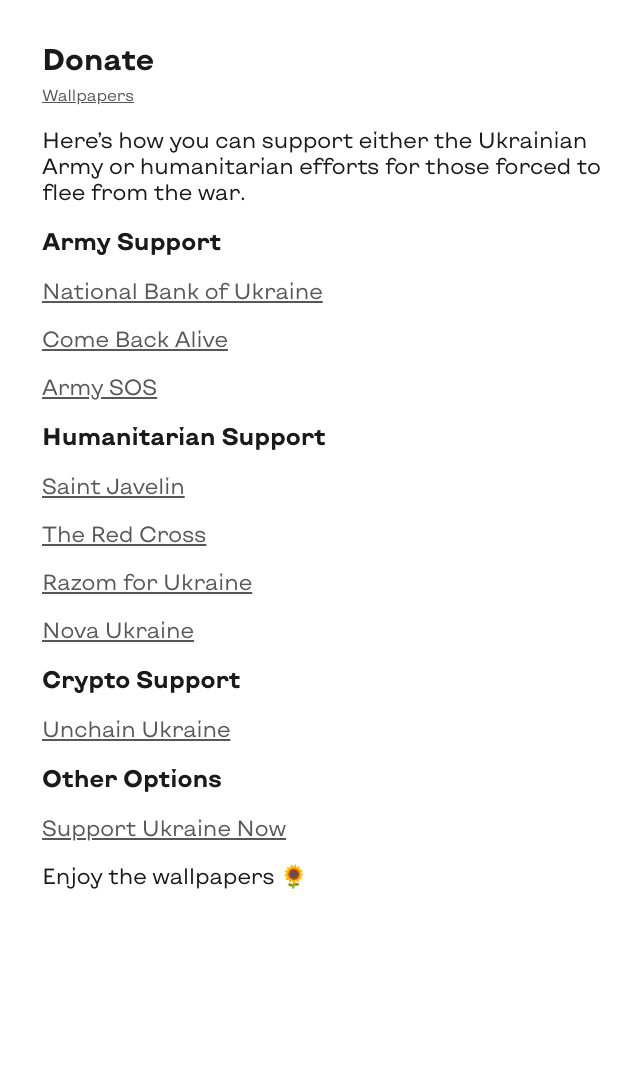
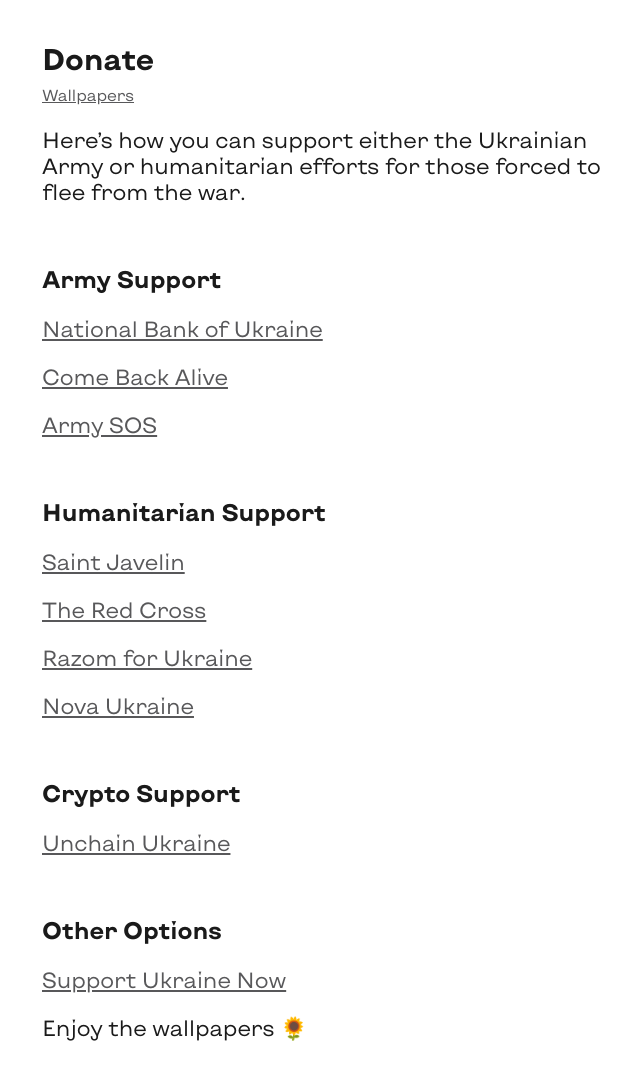
Before and after one commit to derekkedziora/ukrainian-wallpapers, a Jekyll site: the page built from donate.md, in a window 1280 px wide. Shown: the whole page, without its empty margins (298-938 px from the left). Built offline with Jekyll 4.4.1, drawn with Linux system fonts in a browser that asks for light colours; before the commit the page ends 929 px from its top, so only the background shows below that.

Commit message:
Update style.css

```diff
--- a/css/style.css
+++ b/css/style.css
@@ -72,6 +72,10 @@
 	font-size: 1.875rem;
 }
 
+h2 {
+	margin-top: 2.5em;
+}
+
 nav {
 	margin-top: -1em;
 }
```
